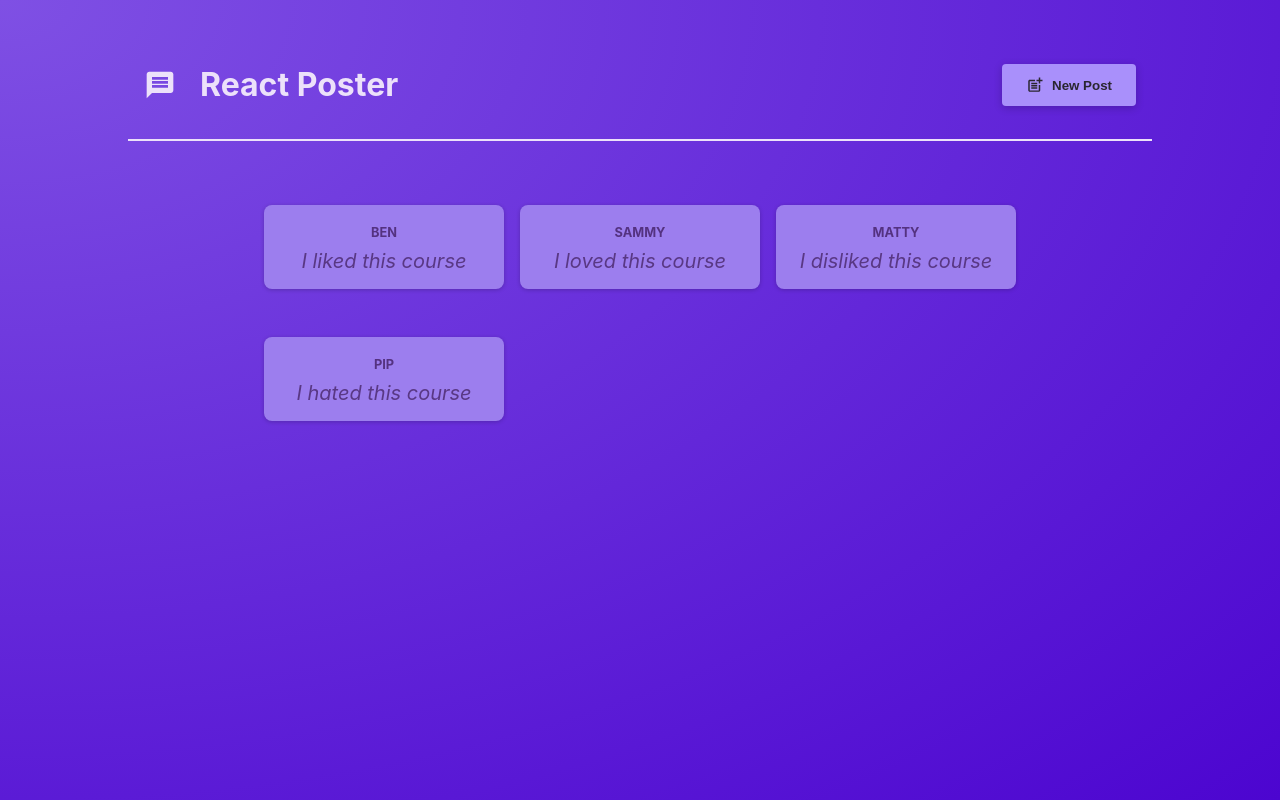
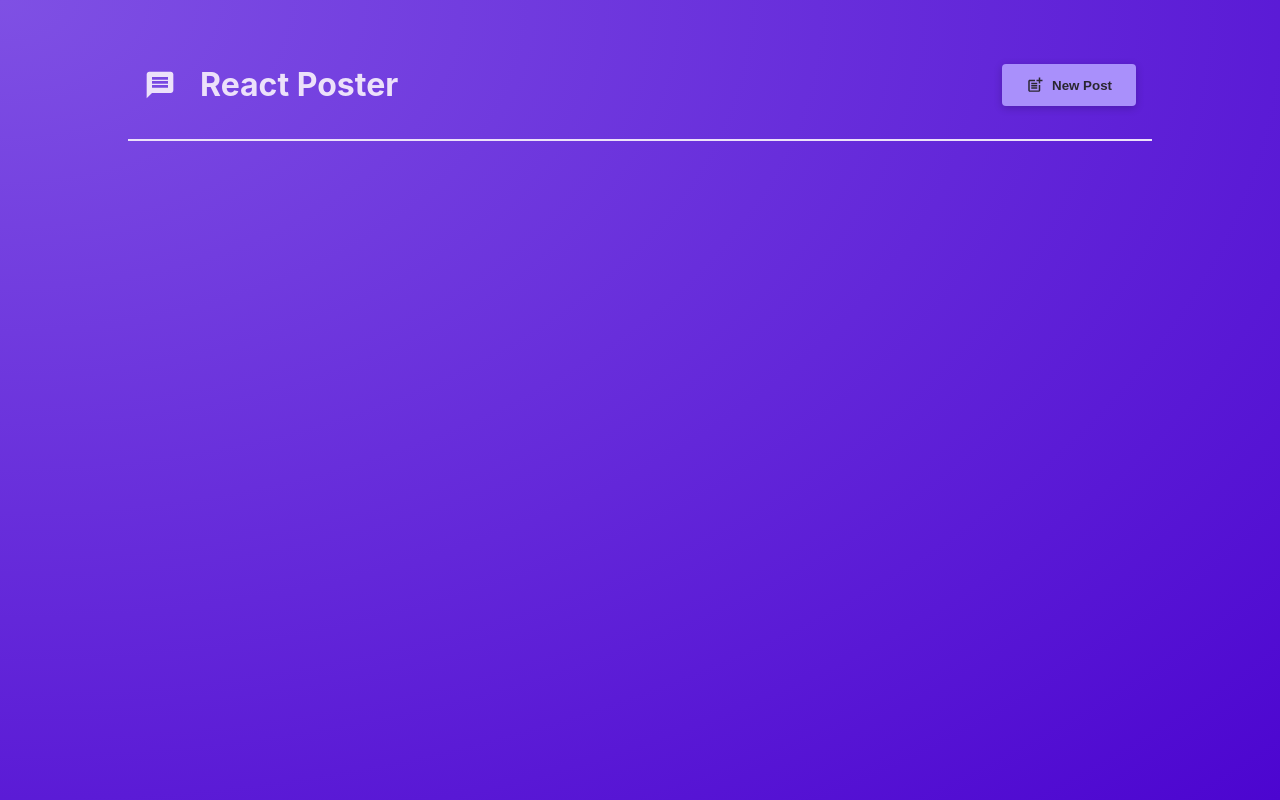
Before and after one commit to BenRoss92/academind-react-complete-guide-2023-course-section-29-summary, a React (Vite) app: page / in a window 1280 px wide. Built offline with nearby package versions, Linux system fonts and the light colour scheme.

Commit message:
Remove hardcoded posts

```diff
--- a/src/components/PostList.jsx
+++ b/src/components/PostList.jsx
@@ -5,12 +5,7 @@ import { Post } from "./Post";
 import classes from "./PostList.module.css";
 
 export function PostList({isModalOpen, onCancelPost}) {
-  const [postsData, setPostsData] = useState([
-    { author: 'Ben', body: 'I liked this course' },
-    { author: 'Sammy', body: 'I loved this course' },
-    { author: 'Matty', body: 'I disliked this course' },
-    { author: 'Pip', body: 'I hated this course' }
-  ]);
+  const [postsData, setPostsData] = useState([]);
 
   const postComponents = postsData.map(function (postData, index) {
     return <Post key={index} author={postData.author} body={postData.body}/>
```
